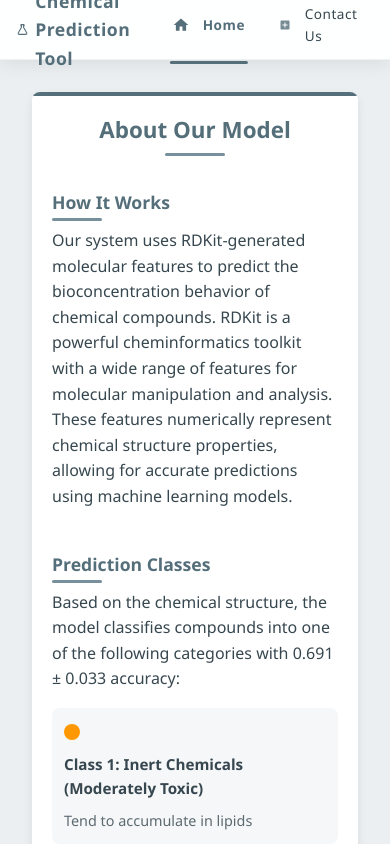
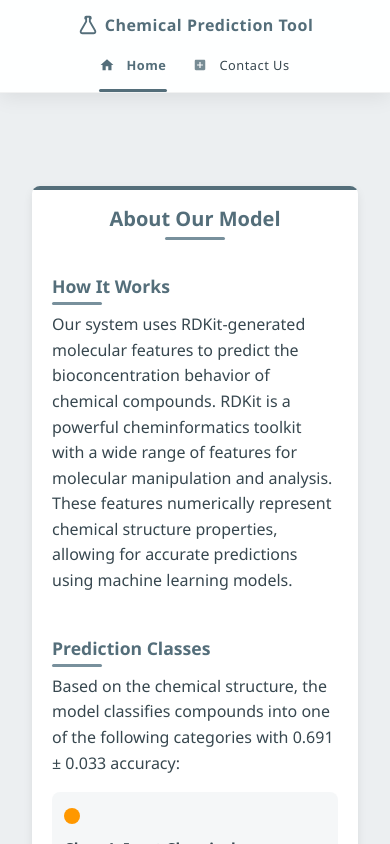
Before and after one commit to ssd6515/ChemClassify-Code, a React (Vite) app: page / in a window 390 px wide. Built offline with nearby package versions, Linux system fonts and the light colour scheme.

Commit message:
Update App.css

```diff
--- a/src/App.css
+++ b/src/App.css
@@ -1669,3 +1669,86 @@ body {
 .download-results-button:hover {
   background-color: #40a9ff;
 }
+
+@media (max-width: 768px) {
+  .header {
+    height: auto;
+    min-height: 60px;
+    padding: 0.75rem 1rem;
+    flex-wrap: wrap;
+    align-items: center;
+    justify-content: center;
+    gap: 0.5rem;
+  }
+
+  .header-title {
+    width: 100%;
+    font-size: 1.1rem;
+    line-height: 1.3;
+    white-space: normal;
+    word-break: break-word;
+    justify-content: center;
+    text-align: center;
+    padding: 0.25rem 0;
+  }
+
+  .header-title::before {
+    width: 22px;
+    height: 22px;
+    margin-right: 6px;
+    flex-shrink: 0;
+  }
+
+  .header-nav {
+    width: 100%;
+    display: flex;
+    justify-content: center;
+    flex-wrap: wrap;
+    gap: 0.5rem;
+  }
+
+  .nav-link {
+    padding: 0.45rem 0.75rem;
+    font-size: 0.85rem;
+    margin-bottom: 0;
+  }
+
+  .nav-link::before {
+    width: 14px;
+    height: 14px;
+    margin-right: 4px;
+  }
+
+  .main-content {
+    padding-top: 110px;
+  }
+}
+
+@media (max-width: 480px) {
+  .header {
+    padding: 0.65rem 0.75rem;
+  }
+
+  .header-title {
+    font-size: 1rem;
+  }
+
+  .nav-link {
+    font-size: 0.8rem;
+    padding: 0.4rem 0.6rem;
+  }
+
+  .section-title {
+    font-size: 1.25rem;
+    line-height: 1.3;
+  }
+
+  .contact-container {
+    padding: 1rem;
+  }
+
+  .contact-card {
+    width: 100%;
+    min-width: 0;
+  }
+}
```
